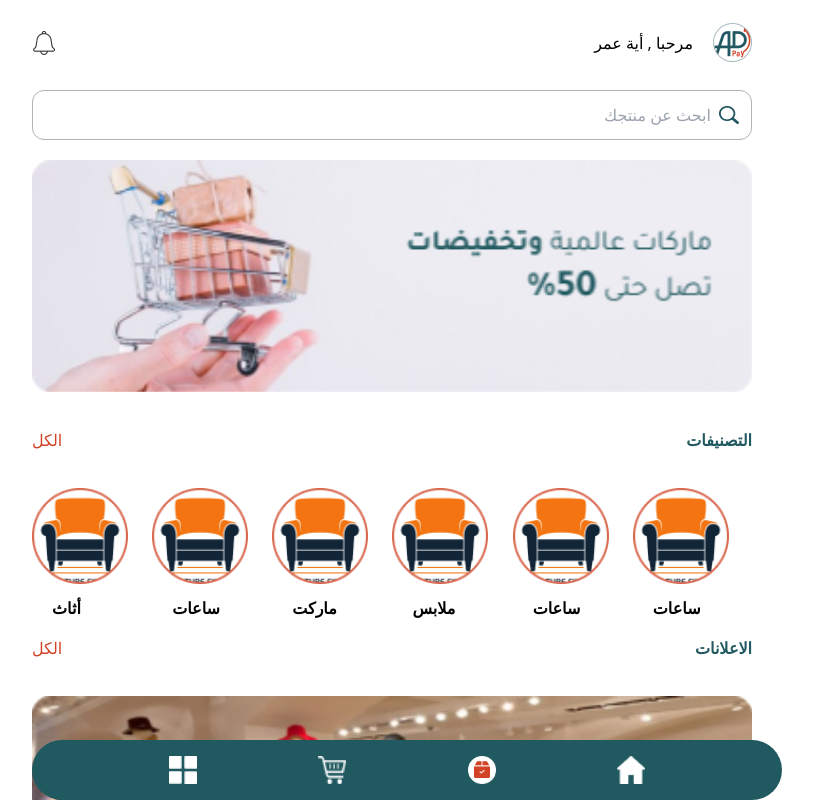
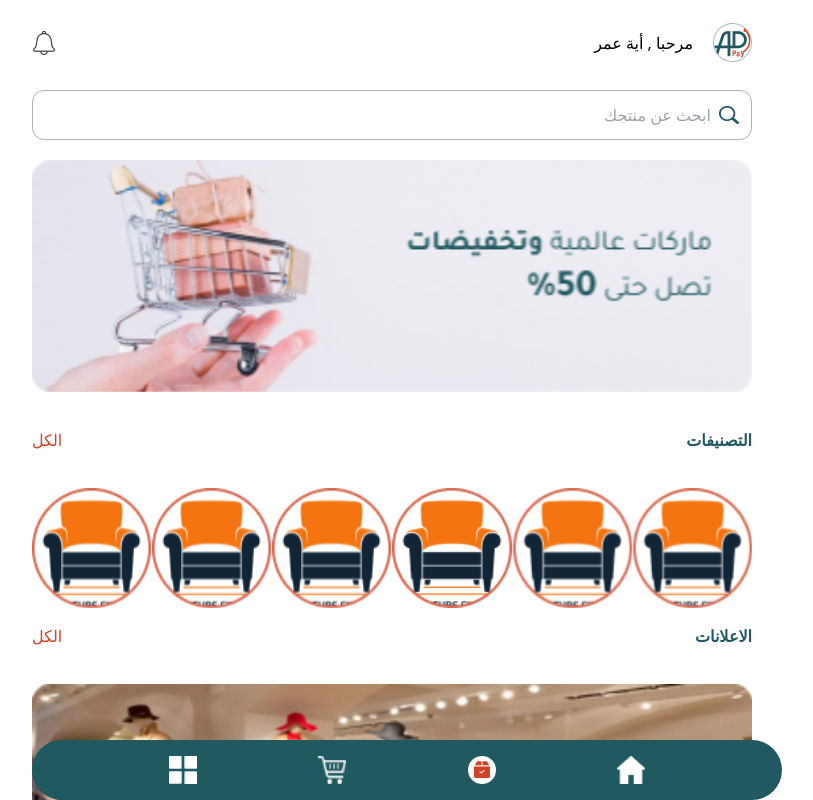
Before and after one commit to Impactmindz-Tech/arabic, a React (Vite) app: page /dashboard/home in a window 1280 px wide. Shown: the top 800 px of the page, without its empty margins (248-1061 px from the left). Built offline with nearby package versions, Linux system fonts and the light colour scheme.

Commit message:
fixed styles

```diff
--- /dev/null
+++ b/src/components/slider/CategoryImageSlider.jsx
@@ -0,0 +1,40 @@
+import { Swiper, SwiperSlide } from "swiper/react";
+import "swiper/css";
+const breakPoints = {
+  // when window width is >= 320px
+  200: {
+    slidesPerView: 3,
+    spaceBetween: 2,
+  },
+  // when window width is >= 480px
+  480: {
+    slidesPerView: 3,
+    spaceBetween: 10,
+  },
+  // when window width is >= 640px
+  640: {
+    slidesPerView: 6,
+    spaceBetween: 1,
+  },
+};
+const CategoryImageSlider = ({ imagesslider, category }) => {
+  return (
+    <Swiper
+      spaceBetween={1}
+      slidesPerView={category ? 6 : 1}
+      breakpoints={breakPoints}
+    >
+      {imagesslider?.map((item, index) => {
+        return (
+
+            <SwiperSlide key={index}>
+              <img className="w-full" src={item.img} alt="" />
+            </SwiperSlide>
+
+        );
+      })}
+    </Swiper>
+  );
+};
+
+export default CategoryImageSlider;
--- a/src/components/slider/SwiperSlider.jsx
+++ b/src/components/slider/SwiperSlider.jsx
@@ -1,5 +1,6 @@
-import { Swiper, SwiperSlide } from "swiper/react";
-import "swiper/css";
+import React from 'react'
+import { Swiper, SwiperSlide } from 'swiper/react';
+import 'swiper/css';
 
 const SwiperSlider = ({ imagesslider, category }) => {
     return (
@@ -8,28 +9,31 @@ const SwiperSlider = ({ imagesslider, category }) => {
             slidesPerView={category ? 6 : 1}
 
         >
-      {imagesslider?.map((item, index) => {
+            {
+                imagesslider?.map((item, index) => {
+
                     return (
-          <>
-            {!category ? (
+                        <div key={index}>
+                            {
+                                !category ?
                                     <SwiperSlide key={index}>
-                <img className="w-full" src={item.img} alt="" />
+                                        <img className='w-full' src={item.img} alt="" />
                                     </SwiperSlide>
-            ) : (
+                                    :
                                     <SwiperSlide key={index}>
-                <div className="">
-                  <img className="sm:h-20 w-24 h-24" src={item.img} alt="" />
-                  <p className="font-semibold pt-3 pl-5 sm:pl-0 sm:text-center sm:font-normal">
-                    {item.title}
-                  </p>
+                                        <div className=''>
+                                            <img className='sm:h-10 w-24 h-24' src={item.img} alt="" />
+                                            <p className='font-semibold pt-3 pl-5 sm:pl-0 sm:font-normal'>{item.title}</p>
                                         </div>
                                     </SwiperSlide>
-            )}
-          </>
-        );
-      })}
+                            }
+                        </div>
+
+                    )
+                })
+            }
         </Swiper>
-  );
-};
+    )
+}
 
-export default SwiperSlider;
+export default SwiperSlider
--- a/src/page/dashboard/Dashboard.jsx
+++ b/src/page/dashboard/Dashboard.jsx
@@ -6,6 +6,7 @@ import { FaRegEye } from "react-icons/fa";
 
 import RateCardSwiper from "../../components/slider/RateCardSwiper";
 import CategoryDashboardCard from "../../components/cards/DashboardCategoryCard/Card";
+import CategoryImageSlider from "../../components/slider/CategoryImageSlider";
 const Dashboard = () => {
   return (
     <div className="pb-20">
@@ -27,7 +28,7 @@ const Dashboard = () => {
           <div className="text-[#D24325]">الكل</div>
           <div className="font-bold text-[#205960]">التصنيفات</div>
         </div>
-        <SwiperSlider category={true} imagesslider={chairImages} />
+        <CategoryImageSlider category={true} imagesslider={chairImages} />
 
         <div className="flex justify-between my-4 mb-9 ">
           <div className="text-[#D24325]">الكل</div>
```
Lines whose indentation alone changed are shown as unchanged.
